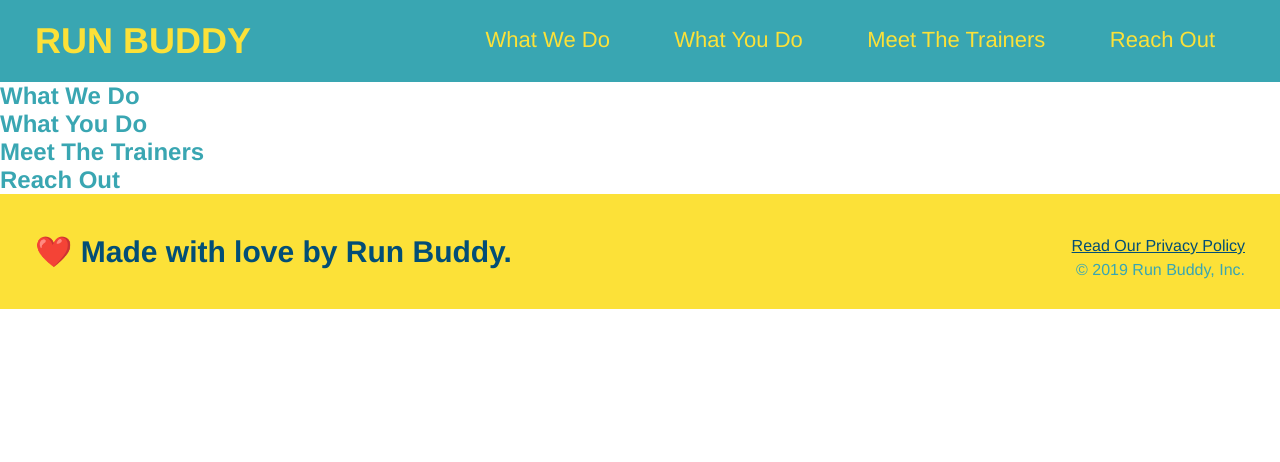
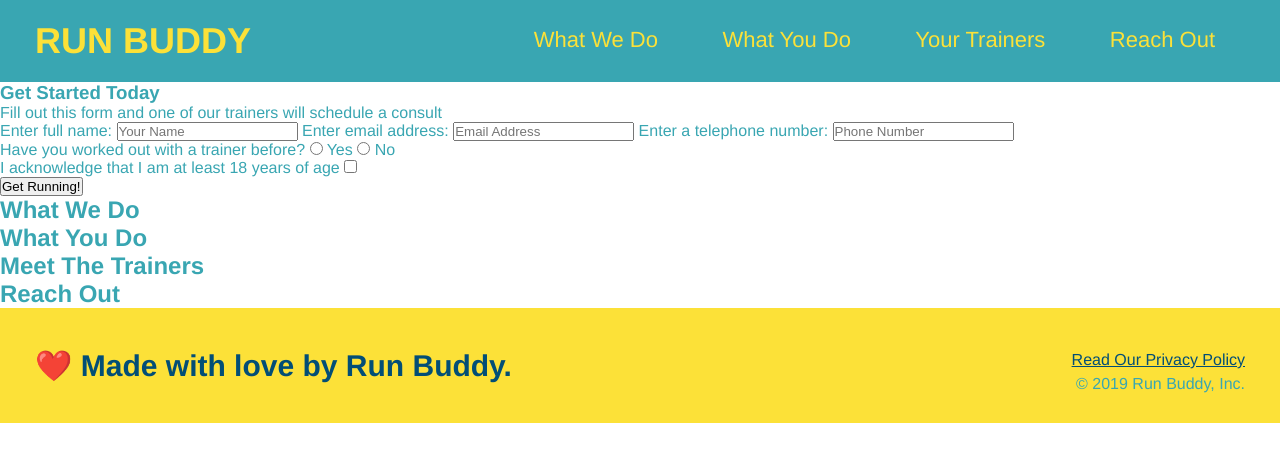
Before and after one commit to JoseEPina/run-buddy, a plain HTML site: page index.html in a window 1280 px wide. Drawn offline with Linux system fonts and the light colour scheme.

Commit message:
Added Form Elements (Text Boxes, Radio Buttons & Checkbox)

```diff
--- a/index.html
+++ b/index.html
@@ -24,7 +24,7 @@
                   <a href="#what-you-do">What You Do</a>
                </li>
                <li>
-                  <a href="#meet-the-trainers">Meet The Trainers</a>
+                  <a href="#your-trainers">Your Trainers</a>
                </li>
                <li>
                   <a href="#reach-out">Reach Out</a>
@@ -34,7 +34,35 @@
       </header>
 
       <!-- "Hero/Jumbotron" -->
-      <section></section>
+      <section>
+         <div>
+            <h3>Get Started Today</h3>
+            <p>Fill out this form and one of our trainers will schedule a consult</p>
+            <!-- Add Form Element  -->
+            <form>
+               <label for="name">Enter full name:</label>
+               <input type="text" placeholder="Your Name" name="name" id="name" />
+               <label for="email">Enter email address:</label>
+               <input type="text" placeholder="Email Address" name="email" id="email" />
+               <label for="phone">Enter a telephone number:</label>
+               <input type="text" placeholder="Phone Number" name="phone" id="phone" />
+               <p>
+                  Have you worked out with a trainer before?
+                  <input type="radio" name="trainer-confirm" id="trainer-yes" />
+                  <label for="trainer-yes">Yes</label>
+                  <input type="radio" name="trainer-confirm" id="trainer-no" />
+                  <label for="trainer-no">No</label>
+               </p>
+               <p>
+                  <label for="ageConsent">I acknowledge that I am at least 18 years of age</label>
+                  <input type="checkbox" name="ageConsent" id="ageConsent" />
+               </p>
+               <p>
+                  <button type="submit" name="get-running">Get Running!</button>
+               </p>
+            </form>
+         </div>
+      </section>
 
       <!-- "What We Do section" -->
       <section>
```
